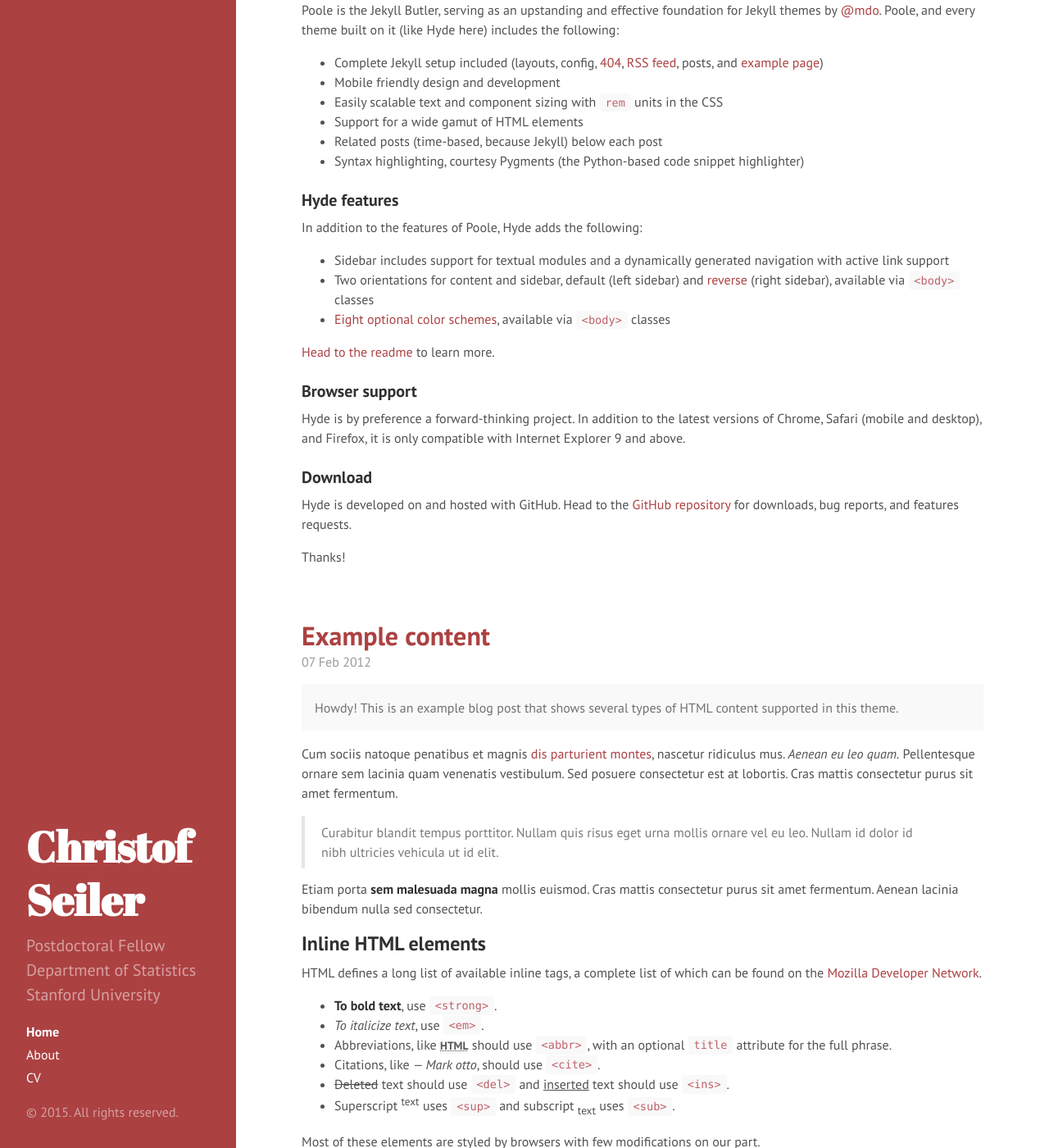
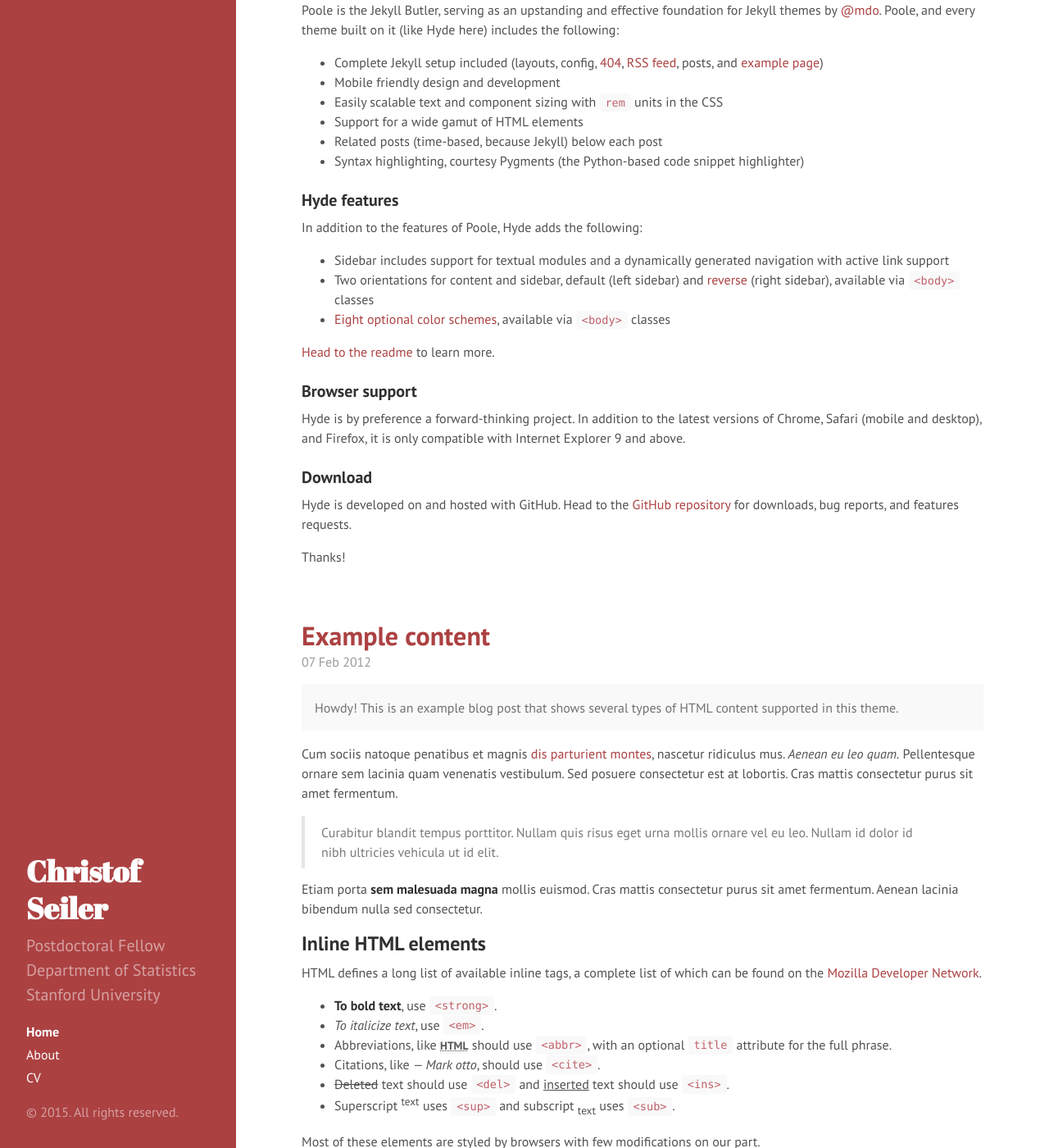
Before and after one commit to ChristofSeiler/ChristofSeiler.github.io, a Jekyll site: the page built from index.html, in a window 1280 px wide and 1400 px high, scrolled down 249 px. Shown: the whole window at 82% size. Built offline with Jekyll 4.4.1, drawn with Linux system fonts in a browser that asks for light colours; Markdown is read by kramdown in place of the engine named in the settings; the list of posts is cut into pages by our own code.

Commit message:
smaller sidebar title font

```diff
--- a/_config.yml
+++ b/_config.yml
@@ -10,7 +10,7 @@
 title:            Christof Seiler
 tagline:          'Research'
 description:      'Postdoctoral Fellow<br>Department of Statistics<br>Stanford University'
-url:              http://hyde.getpoole.com
+url:              https://cseiler.web.stanford.edu
 baseurl:          /
 
 author:
--- a/public/css/hyde.css
+++ b/public/css/hyde.css
@@ -80,7 +80,7 @@
   color: #fff;
   margin-top: 0;
   font-family: "Abril Fatface", serif;
-  font-size: 3.25rem;
+  font-size: 2.25rem;
 }
 
 /* Sidebar nav */
```
